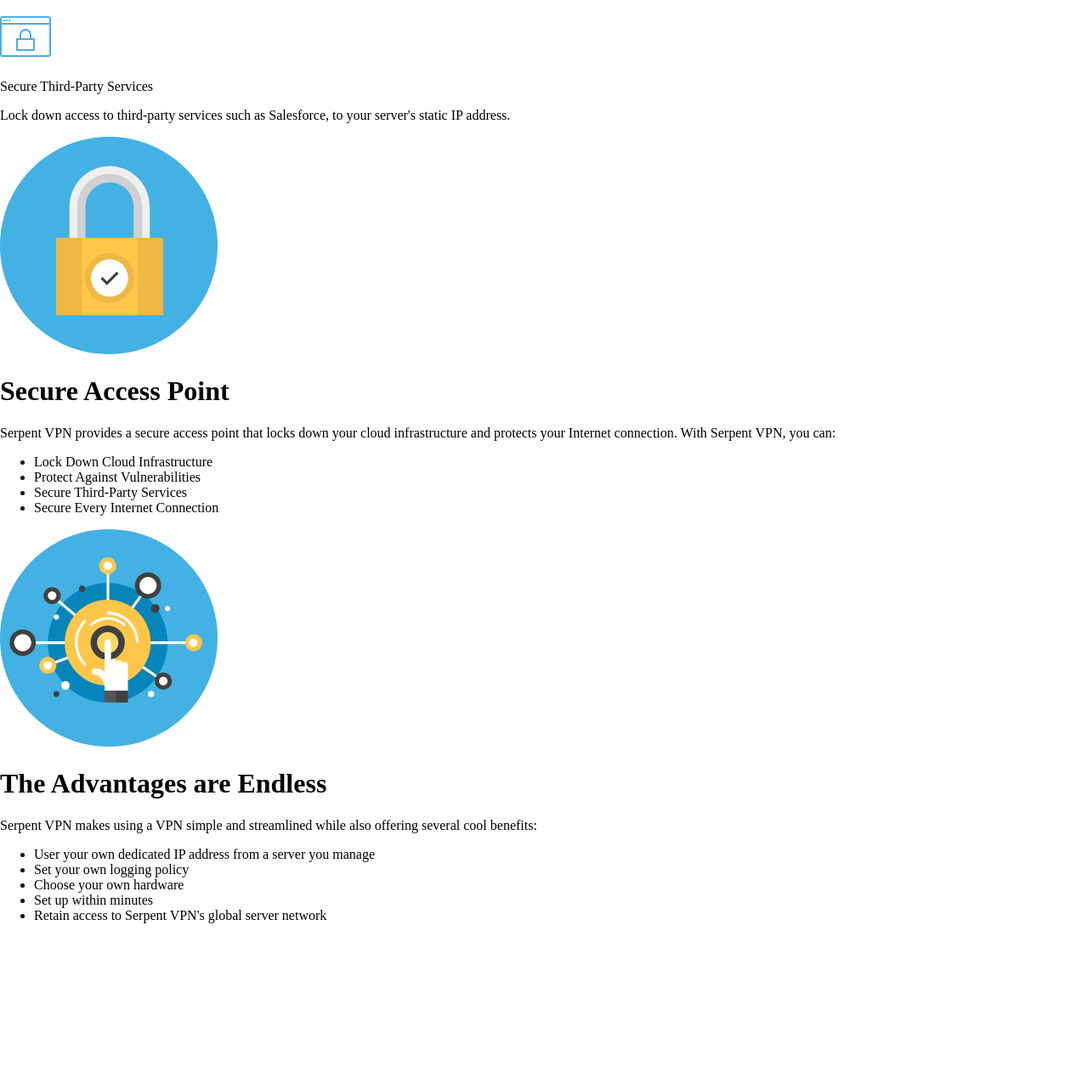
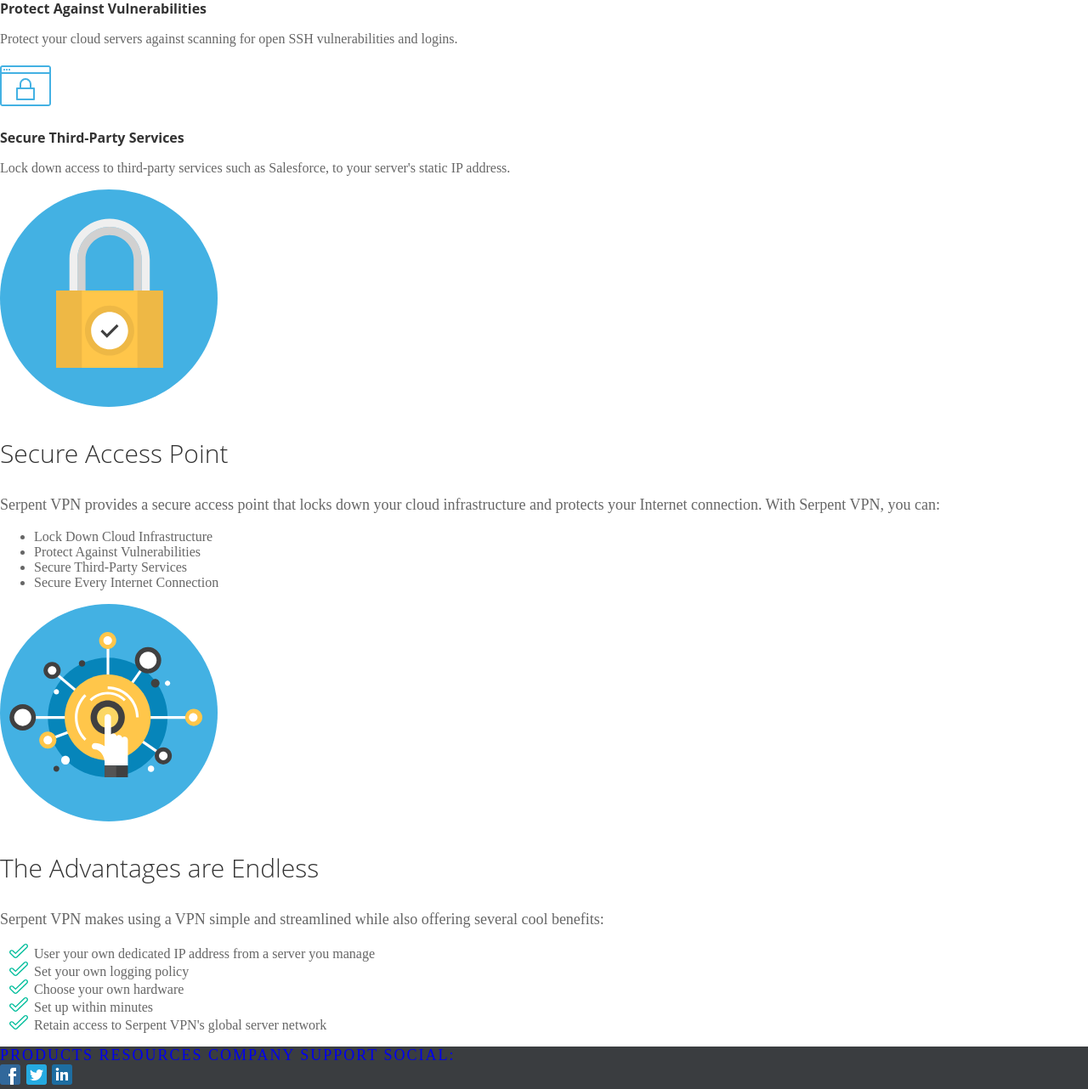
Before and after one commit to GMDIV/reactive-challenge, a plain HTML site: page index.html in a window 1280 px wide. Shown: the part 760-2042 px from the top of the page at 85% size. Before the commit the page ends 1863 px from the top, so only its background shows below. Drawn offline with Linux system fonts and the light colour scheme.

Commit message:
All html content is complete. Most of basic css adjustments have been made

```diff
--- a/index.html
+++ b/index.html
@@ -3,6 +3,7 @@
 <head>
 	<title>Serpent VPN</title>
 	<link rel="stylesheet" type="text/css" href="styles.css">
+	<meta name="viewport" content="width=device-width, initial-scale=1.0">
 </head>
 <body>
 
@@ -10,7 +11,7 @@
 
 	  <img src="assets/logo.svg">
 	  <div>
-		  <a class="active" href="#home">Home</a>
+		  <a href="#home">Home</a>
 		  <a href="#news">News</a>
 		  <a href="#contact">Contact</a>
 		  <a href="#about">About</a>
@@ -20,8 +21,8 @@
 	<div>
 		<img src="assets/logo_cloud.svg">
 		<div>
-			<h1>The World's Best VPN</h1>
-			<p>
+			<p class="titleOne">The World's Best VPN</p>
+			<p class="titleOneParagraph">
 			Our product is changing how individuals use a personal VPN. Traditional personal VPNs allow users to connect only to servers that the VPN provider owns and distributes an IP address from a pool that is also owned by a VPN provider. Serpent VPN is the next evolution fo personal VPN and instead allows users to utilize their own server, and connect to it from our state-of-the-art applications
 			</p>
 		</div>
@@ -30,27 +31,27 @@
 	<div>
 			<div>
 				<img src="assets/icon_infrastructure.svg">
-				<p>Lock Down Cloud Infrastructure</p>
-				<p>Reduce the number of attack vectors on your public cloud infrastructure.</p>
+				<p class="titleTwo">Lock Down Cloud Infrastructure</p>
+				<p class="titleTwoParagraph">Reduce the number of attack vectors on your public cloud infrastructure.</p>
 			</div>
 			<div>
 				<img src="assets/icon_vulnerabilities.svg">
-				<p>Protect Against Vulnerabilities</p>
-				<p>Protect your cloud servers against scanning for open SSH vulnerabilities and logins.</p>
+				<p class="titleTwo">Protect Against Vulnerabilities</p>
+				<p class="titleTwoParagraph">Protect your cloud servers against scanning for open SSH vulnerabilities and logins.</p>
 			</div>
 			<div>
 				<img src="assets/icon_third_party.svg">
-				<p>Secure Third-Party Services</p>
-				<p>Lock down access to third-party services such as Salesforce, to your server's static IP address.</p>
+				<p class="titleTwo">Secure Third-Party Services</p>
+				<p class="titleTwoParagraph">Lock down access to third-party services such as Salesforce, to your server's static IP address.</p>
 			</div>
 		</div>
 
 		<div>
 			<img src="assets/secure.svg">
 			<div>
-				<h1>Secure Access Point</h1>
-				<p>Serpent VPN provides a secure access point that locks down your cloud infrastructure and protects your Internet connection. With Serpent VPN, you can:</p>
-				<ul>
+				<p class="titleOne">Secure Access Point</p>
+				<p class="titleOneParagraph">Serpent VPN provides a secure access point that locks down your cloud infrastructure and protects your Internet connection. With Serpent VPN, you can:</p>
+				<ul class="titleTwoParagraph">
 					<li>Lock Down Cloud Infrastructure</li>
 					<li>Protect Against Vulnerabilities</li>
 					<li>Secure Third-Party Services</li>
@@ -62,16 +63,31 @@
 		<div>
 			<img src="assets/advantages.svg">
 			<div>
-				<h1>The Advantages are Endless</h1>
-				<p>Serpent VPN makes using a VPN simple and streamlined while also offering several cool benefits:</p>
-				<ul>
-					<li>User your own dedicated IP address from a server you manage</li>
-					<li>Set your own logging policy</li>
-					<li>Choose your own hardware</li>
-					<li>Set up within minutes</li>
-					<li>Retain access to Serpent VPN's global server network</li>
+				<p class="titleOne">The Advantages are Endless</p>
+				<p class="titleOneParagraph">Serpent VPN makes using a VPN simple and streamlined while also offering several cool benefits:</p>
+				<ul class="titleTwoParagraph">
+					<li class="check">User your own dedicated IP address from a server you manage</li>
+					<li class="check">Set your own logging policy</li>
+					<li class="check">Choose your own hardware</li>
+					<li class="check">Set up within minutes</li>
+					<li class="check">Retain access to Serpent VPN's global server network</li>
 				</ul>
 			</div>
 		</div>
+
+		<div class="footer">
+			<footer class="footer">
+			    <a href="#products">PRODUCTS</a>
+			    <a href="#resources">RESOURCES</a>
+			    <a href="#company">COMPANY</a>
+			    <a href="#support">SUPPORT</a>
+			    <a href="#social">SOCIAL:</a>
+			    <div>
+			    	<img src="assets/social_facebook.svg">
+			    	<img src="assets/social_twitter.svg">
+			    	<img src="assets/social_linkedin.svg">
+			    </div>
+			</footer>
+		</div>
 </body>
 </html>
--- a/styles.css
+++ b/styles.css
@@ -4,7 +4,7 @@
 
 .topnav {
   overflow: hidden;
-  background-color: white;
+  background-color: #f5f6f8;
 }
 
 .topnav a {
@@ -17,3 +17,50 @@
   font-size: 18px;
   font-family: "Open Sans Semibold";
 }
+
+.titleOne {
+  font-family: "Open Sans Light";
+  font-size: 30px;
+  color: #333333;
+}
+
+.titleOneParagraph {
+  font-family: "Open Sans Regular";
+  font-size: 18px;
+  color: #666666;
+}
+
+.titleTwo {
+  font-family: "Open Sans";
+  font-size: 16px;
+  color: #333333;
+  font-weight: bold;
+}
+
+.titleTwoParagraph {
+  font-family: "Open Sans Regular";
+  font-size: 16px;
+  color: #666666;
+}
+
+.footer {
+  background-color: #3a3d40;
+  font-family: "Open Sans Bold";
+  font-size: 18px;
+  color: #DDDDDD;
+  letter-spacing: 2px;
+  text-decoration: none;
+
+}
+
+.divider {
+  color: #d8d8d8;
+}
+
+a:link{
+  text-decoration: none!important;
+}
+
+.check {
+  list-style-image: url("assets/checkmark.svg");
+}
```
